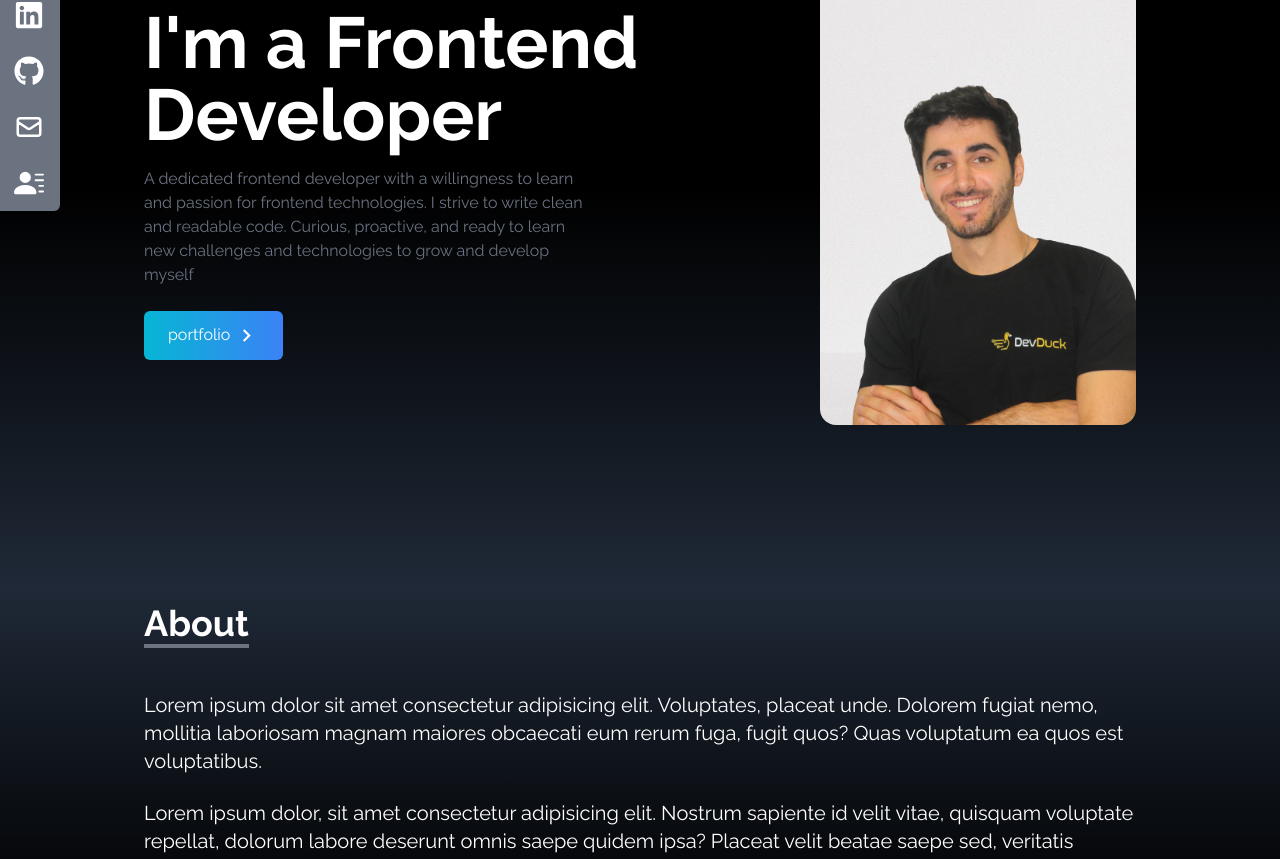
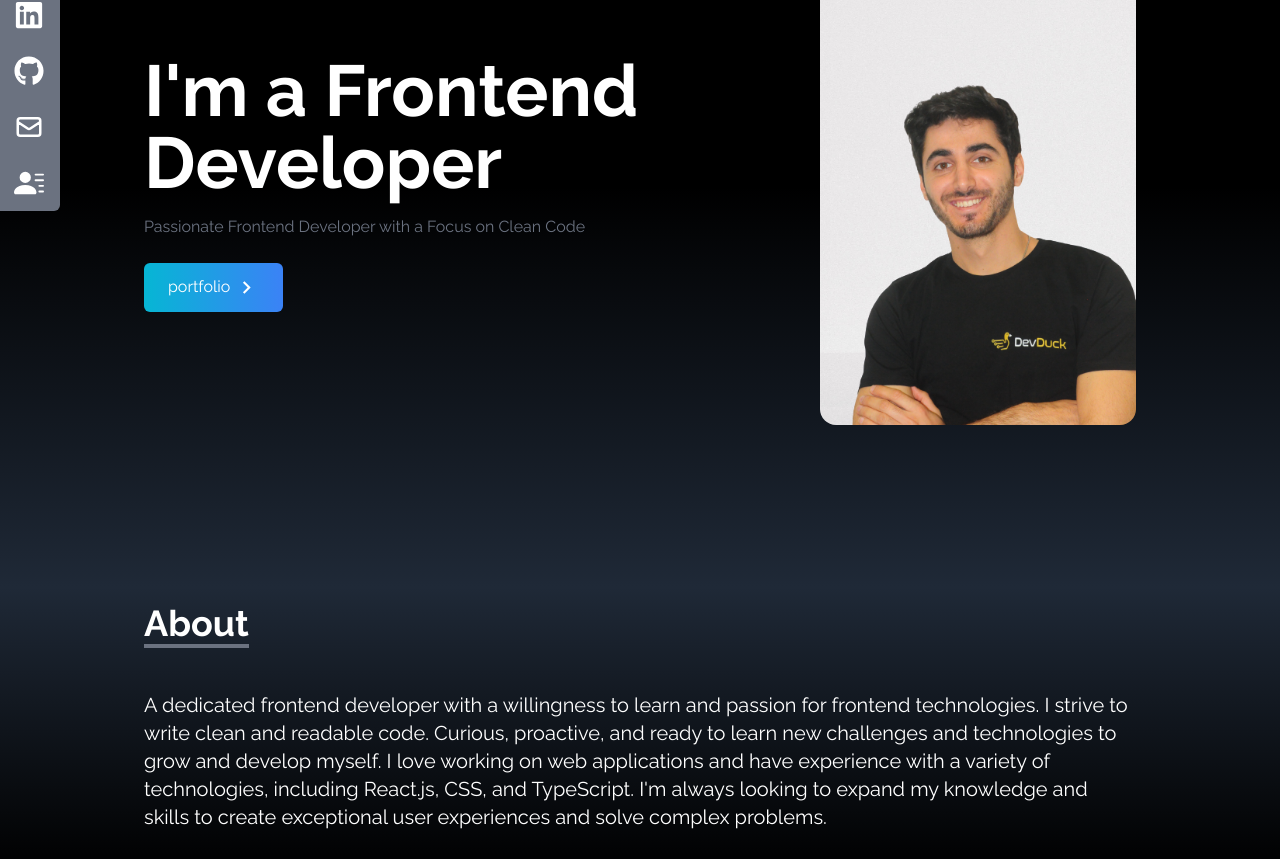
Before and after one commit to mrduman/Portfolio, a React (Create React App) app: page / in a window 1280 px wide. Shown: the part 293-1152 px from the top of the page. Built offline with nearby package versions, Linux system fonts and the light colour scheme.

Commit message:
some addition about styling and information of myself

```diff
--- a/src/components/About.js
+++ b/src/components/About.js
@@ -13,20 +13,16 @@ function About() {
           </p>
         </div>
         <p className="text-xl mt-4">
-          Lorem ipsum dolor sit amet consectetur adipisicing elit. Voluptates,
-          placeat unde. Dolorem fugiat nemo, mollitia laboriosam magnam maiores
-          obcaecati eum rerum fuga, fugit quos? Quas voluptatum ea quos est
-          voluptatibus.
+          A dedicated frontend developer with a willingness to learn and passion
+          for frontend technologies. I strive to write clean and readable code.
+          Curious, proactive, and ready to learn new challenges and technologies
+          to grow and develop myself. I love working on web applications and
+          have experience with a variety of technologies, including React.js,
+          CSS, and TypeScript. I'm always looking to expand my knowledge and
+          skills to create exceptional user experiences and solve complex
+          problems.
         </p>
         <br />
-        <p className="text-xl">
-          Lorem ipsum dolor, sit amet consectetur adipisicing elit. Nostrum
-          sapiente id velit vitae, quisquam voluptate repellat, dolorum labore
-          deserunt omnis saepe quidem ipsa? Placeat velit beatae saepe sed,
-          veritatis magni perferendis sapiente cumque rem provident quaerat
-          cupiditate. Laboriosam deleniti consequuntur consequatur voluptatum
-          delectus voluptas, doloremque cumque ullam atque! Blanditiis, numquam.
-        </p>
       </div>
     </div>
   );
--- a/src/components/Home.js
+++ b/src/components/Home.js
@@ -15,10 +15,7 @@ function Home() {
             I'm a Frontend Developer
           </h2>
           <p className="text-gray-500 py-4 max-w-md">
-            A dedicated frontend developer with a willingness to learn and
-            passion for frontend technologies. I strive to write clean and
-            readable code. Curious, proactive, and ready to learn new challenges
-            and technologies to grow and develop myself
+            Passionate Frontend Developer with a Focus on Clean Code
           </p>
           <div>
             <Link
--- a/src/components/Portfolio.js
+++ b/src/components/Portfolio.js
@@ -7,11 +7,16 @@ function Portfolio() {
       id: 1,
       src: comfyStore,
       demoLink: "https://comfy-store-appl.netlify.app/",
+      codeLink: "https://github.com/mrduman/e-commerce-store",
     },
   ];
 
   const handleDemoClick = (demoLink) => {
     window.open(demoLink, "_blank");
+  };
+
+  const handleCodeClick = (codeLink) => {
+    window.open(codeLink, "_blank");
   };
 
   return (
@@ -28,7 +33,7 @@ function Portfolio() {
         </div>
 
         <div className="grid sm:grid-cols-2 md:grid-cols-3 gap-8 px-12 sm:px-0">
-          {portfolios.map(({ id, src, demoLink }) => (
+          {portfolios.map(({ id, src, demoLink, codeLink }) => (
             <div key={id} className="shadow-md shadow-gray-600 rounded-lg">
               <img
                 src={src}
@@ -42,7 +47,10 @@ function Portfolio() {
                 >
                   Demo
                 </button>
-                <button className="w-1/2 px-6 py-3 m-4 duration-200 hover:scale-105">
+                <button
+                  className="w-1/2 px-6 py-3 m-4 duration-200 hover:scale-105"
+                  onClick={() => handleCodeClick(codeLink)}
+                >
                   Code
                 </button>
               </div>
--- a/src/components/SocialLinks.js
+++ b/src/components/SocialLinks.js
@@ -22,7 +22,7 @@ function SocialLinks() {
           GitHub <FaGithub size={30} />
         </>
       ),
-      href: "https://www.github.com/",
+      href: "https://github.com/mrduman",
     },
     {
       id: 3,
```
